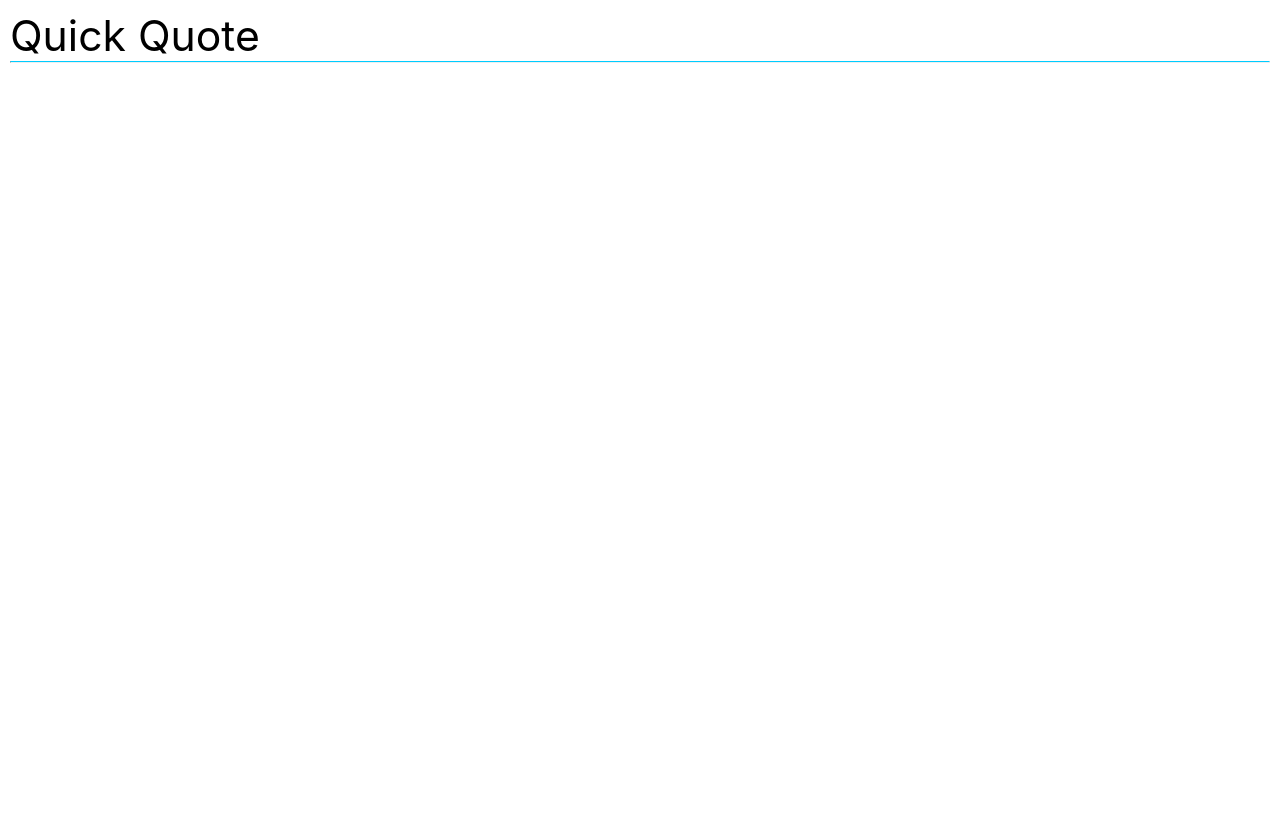
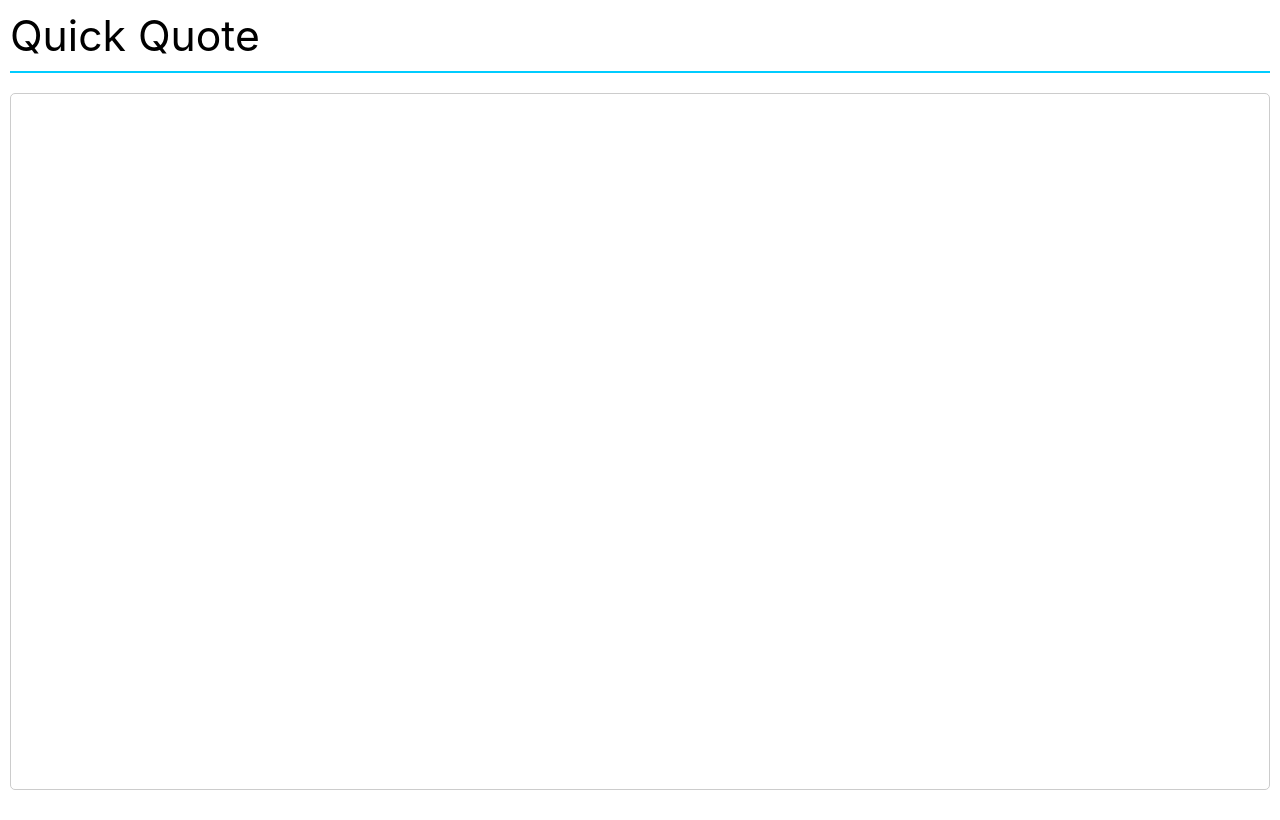
Before and after one commit to wc42888/quote, a React (Create React App) app: page / in a window 1280 px wide. Built offline with nearby package versions, Linux system fonts and the light colour scheme.

Commit message:
updated the app layout in high level

```diff
--- a/src/App.js
+++ b/src/App.js
@@ -1,13 +1,14 @@
 import React from 'react';
 import styled from 'styled-components';
 import { Title } from './components';
-import { LIGHT_BLUE } from './typography';
+import { LIGHT_BLUE, LIGHT_GREY } from './typography';
 
 function App() {
   return (
     <Container>
       <Title title="Quick Quote" />
       <Line />
+      <Content />
     </Container>
   );
 }
@@ -20,9 +21,17 @@ const Container = styled.div`
   margin: 10px;
 `;
 
-const Line = styled.hr`
-  margin: 0;
-  border-top: 1pt solid ${LIGHT_BLUE};
+const Line = styled.div`
+  margin-top: 10px;
+  border-top: 2px solid ${LIGHT_BLUE};
+`;
+
+const Content = styled.div`
+  flex: 1;
+  height: 100%;
+  border: 1pt solid ${LIGHT_GREY};
+  margin: 20px 0px;
+  border-radius: 5px;
 `;
 
 export default App;
--- a/src/typography/color.js
+++ b/src/typography/color.js
@@ -1 +1,2 @@
 export const LIGHT_BLUE = '#00ccff';
+export const LIGHT_GREY = '#cccccc';
--- a/src/typography/index.js
+++ b/src/typography/index.js
@@ -1,4 +1,4 @@
 import { LARGE_SIZE } from './fontSize';
-import { LIGHT_BLUE } from './color';
+import { LIGHT_BLUE, LIGHT_GREY } from './color';
 
-export { LARGE_SIZE, LIGHT_BLUE };
+export { LARGE_SIZE, LIGHT_BLUE, LIGHT_GREY };
```
